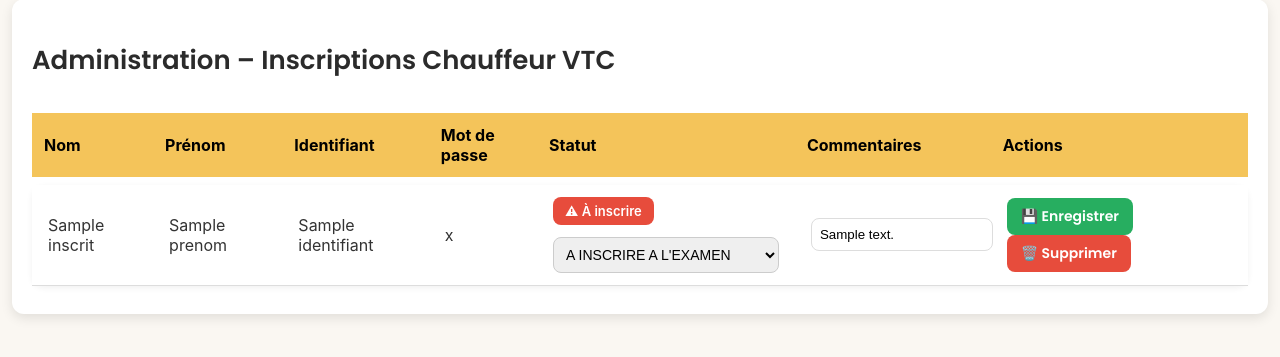
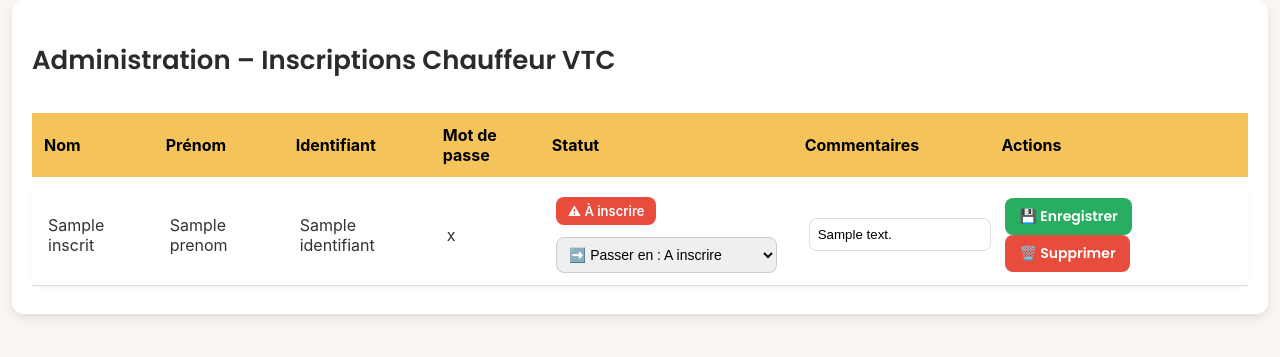
Before and after one commit to integraleacademy/vtc, a Flask app: template templates/admin.html in a window 1280 px wide. Shown: the part 161-518 px from the top of the page. Run offline with Flask 3, Linux system fonts and the light colour scheme; the template is opened without the code that fills it: most values are stand-ins (such as "Sample title", 1, 10 or a date in 2020); parts of the project's set-up code (start-up, migrations or seed data) failed here and were passed over.

Commit message:
Update admin.html

```diff
--- a/templates/admin.html
+++ b/templates/admin.html
@@ -54,15 +54,16 @@
                     </span>
                 {% endif %}
 
+                <!-- SELECT POUR MODIFIER LE STATUT (SANS DOUBLON) -->
                 <select name="statut"
                     style="padding:8px; border-radius:8px; border:1px solid #ccc; width:100%; margin-top:6px; font-size:14px;">
                     <option value="A INSCRIRE A L'EXAMEN"
                         {% if inscrit.statut == "A INSCRIRE A L'EXAMEN" %}selected{% endif %}>
-                        A INSCRIRE A L'EXAMEN
+                        ➡️ Passer en : A inscrire
                     </option>
                     <option value="INSCRIT A L'EXAMEN"
                         {% if inscrit.statut == "INSCRIT A L'EXAMEN" %}selected{% endif %}>
-                        INSCRIT A L'EXAMEN
+                        ➡️ Passer en : Inscrit
                     </option>
                 </select>
             </td>
```
